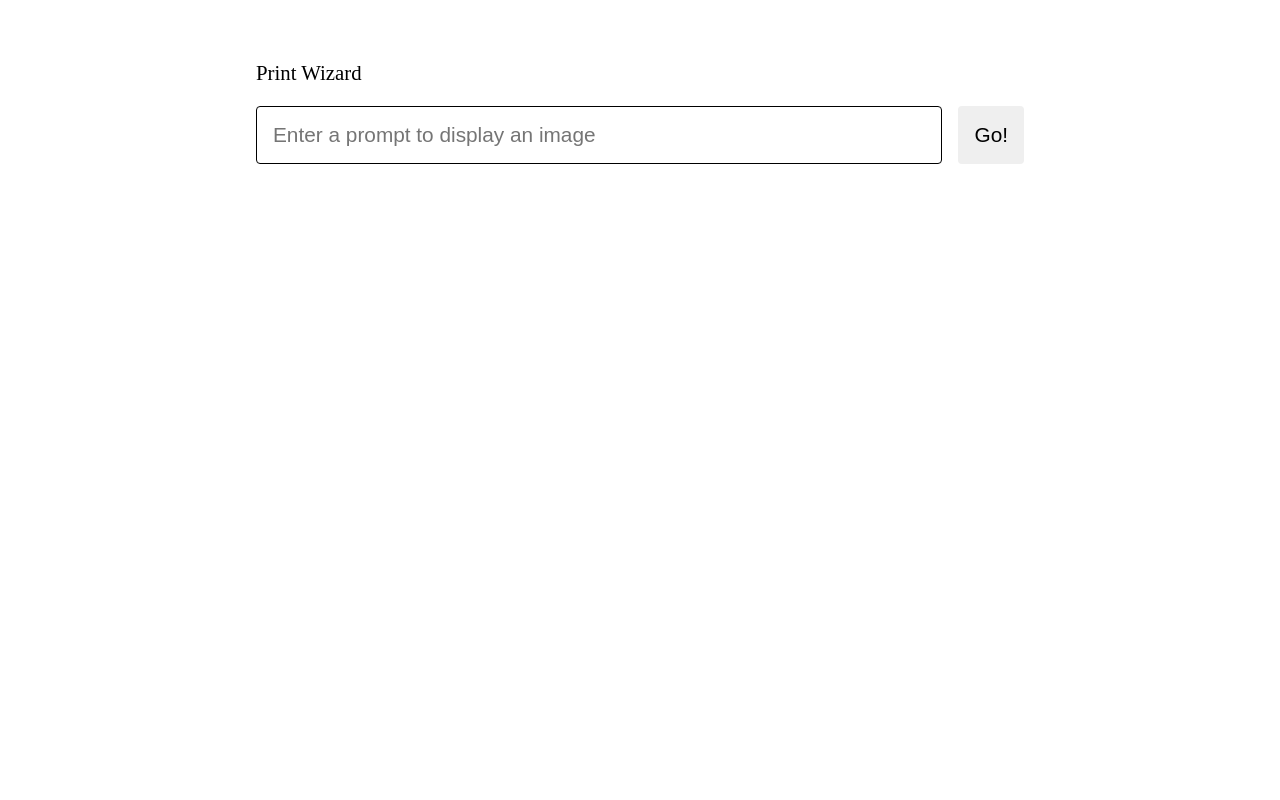
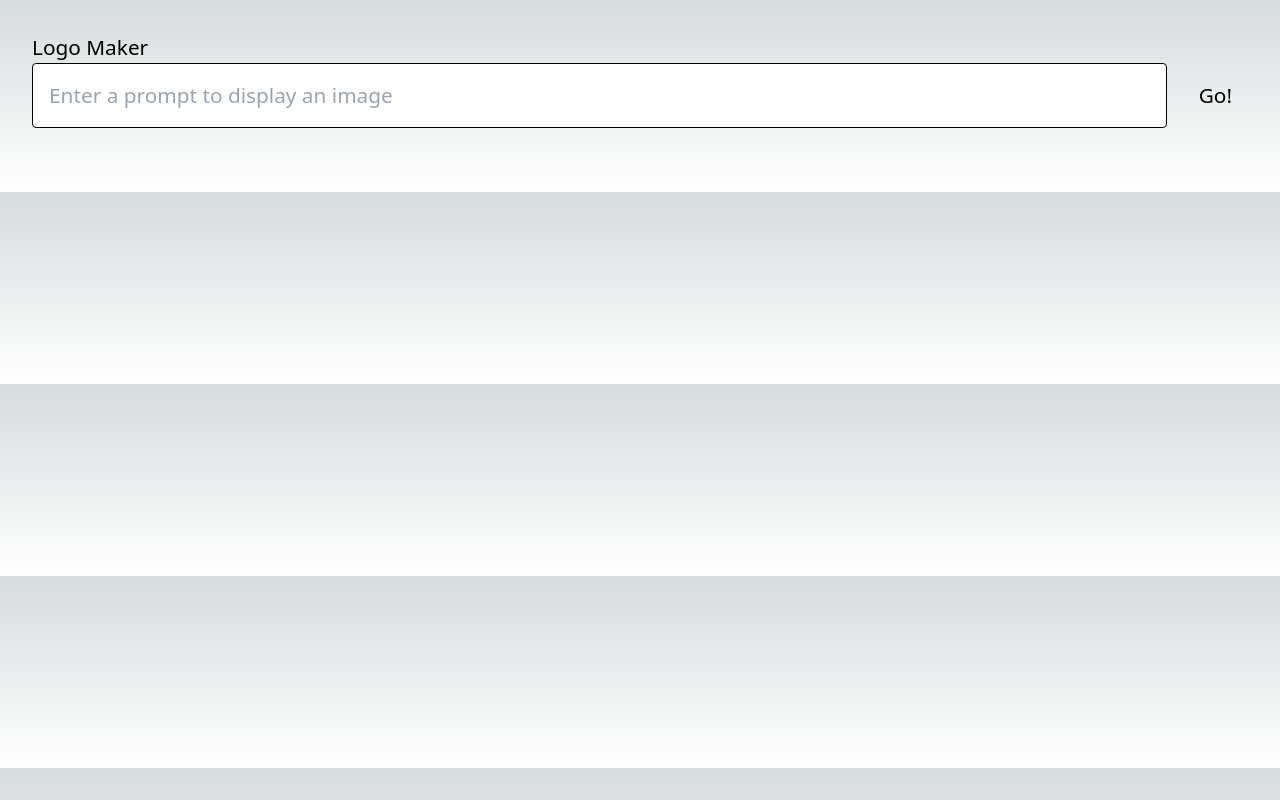
Before and after one commit to gregschwartz/print-generator, a Next.js app: page / in a window 1280 px wide. Built offline with nearby package versions, Linux system fonts and the light colour scheme.

Commit message:
pivot to logo maker

```diff
--- a/package.json
+++ b/package.json
@@ -10,14 +10,14 @@
   },
   "dependencies": {
     "@ramonak/react-progress-bar": "^5.0.3",
-    "autoprefixer": "10.4.14",
+    "autoprefixer": "^10.4.14",
     "eslint": "8.40.0",
     "eslint-config-next": "13.4.2",
     "next": "13.4.2",
-    "postcss": "8.4.23",
+    "postcss": "^8.4.23",
     "react": "18.2.0",
     "react-dom": "18.2.0",
     "react-spinners": "^0.13.8",
-    "tailwindcss": "3.3.2"
+    "tailwindcss": "^3.3.2"
   }
 }
--- a/pages/index.js
+++ b/pages/index.js
@@ -2,6 +2,7 @@ import { useState } from "react";
 import Head from "next/head";
 import Image from "next/image";
 import styles from "../styles/Home.module.css";
+import globalStyles from "../styles/globals.css";
 import ClipLoader from "react-spinners/ClipLoader";
 import ProgressBar from "@ramonak/react-progress-bar";
 
@@ -15,11 +16,14 @@ export default function Home() {
   const [startTime, setStartTime] = useState(new Date());
 
   const handleSubmit = async (e) => {
+    e.preventDefault();
+
+    setError(null);
     setLoading(true);
     setProgress(0);
+    setStartTime(new Date());
 
-    setStartTime(new Date());
-    e.preventDefault();
+    //start the generation
     const response = await fetch("/api/predictions", {
       method: "POST",
       headers: {
@@ -38,12 +42,12 @@ export default function Home() {
 
     if(startTime) {
       const timeTaken = (new Date()).getTime() - startTime.getTime();
-      console.log("Time it took was: ", timeTaken);
+      console.log("Call to start took: ", timeTaken/1000);
     } else {
       console.log("start time didn't get saved, wtf");
     }
 
-    let cycle=0.0;
+    let cycle=0;
     while (
       prediction.status !== "succeeded" &&
       prediction.status !== "failed"
@@ -52,10 +56,10 @@ export default function Home() {
       const response = await fetch("/api/predictions/" + prediction.id);
       prediction = await response.json();
 
-      console.log(prediction.status, cycle, prediction.logs);
-      if(startTime) {
+      console.log(prediction.status, cycle);
+      if(startTime && cycle % 10 === 0) {
         const timeTaken = (new Date()).getTime() - startTime.getTime();
-        console.log("Time it took was: ", timeTaken);
+        console.log("Time so far: ", timeTaken / 1000, "seconds");
       }
 
       if (response.status !== 200) {
@@ -65,10 +69,12 @@ export default function Home() {
       }
       setPrediction(prediction);
 
-      cycle += 0.25;
+      cycle += 1;
       setProgress(cycle);
     }
+    setProgress(100);
     setLoading(false);
+    console.log("image generated", prediction.output);
 
     //calculate time it took to run
     if(startTime) {
@@ -82,11 +88,11 @@ export default function Home() {
   return (
     <div className={styles.container}>
       <Head>
-        <title>Replicate + Next.js</title>
+        <title>Print Wizard</title>
       </Head>
 
       <p>
-        Print Wizard
+        Logo Maker
       </p>
 
       <form className={styles.form} onSubmit={handleSubmit}>
@@ -100,10 +106,11 @@ export default function Home() {
         <div>
             {prediction.output && (
               <div className={styles.imageWrapper}>
+                Image URL: {prediction.output}<br />
                 <img
                   src={prediction.output}
                   alt="output"
-                  style='max-width: 100vw'
+                  style={{"maxWidth": "100vw"}}
                 />
               </div>
             )}
--- a/styles/Home.module.css
+++ b/styles/Home.module.css
@@ -1,7 +1,6 @@
 .container {
   padding: 2rem;
   font-size: 1.3rem;
-  max-width: 48rem;
   margin: 0 auto;
 }
 
--- a/app/globals.css
+++ b/styles/globals.css
@@ -1,6 +1,6 @@
-@tailwind base;
-@tailwind components;
-@tailwind utilities;
+@import 'tailwindcss/base';
+@import 'tailwindcss/components';
+@import 'tailwindcss/utilities';
 
 :root {
   --foreground-rgb: 0, 0, 0;
--- a/tailwind.config.js
+++ b/tailwind.config.js
@@ -1,5 +1,6 @@
 /** @type {import('tailwindcss').Config} */
 module.exports = {
+  purge: ['./pages/**/*.{js,ts,jsx,tsx}', './components/**/*.{js,ts,jsx,tsx}'],
   content: [
     './pages/**/*.{js,ts,jsx,tsx,mdx}',
     './components/**/*.{js,ts,jsx,tsx,mdx}',
```
Also changed, not shown: 1 other file (tests, documents, lock files or other folders).
